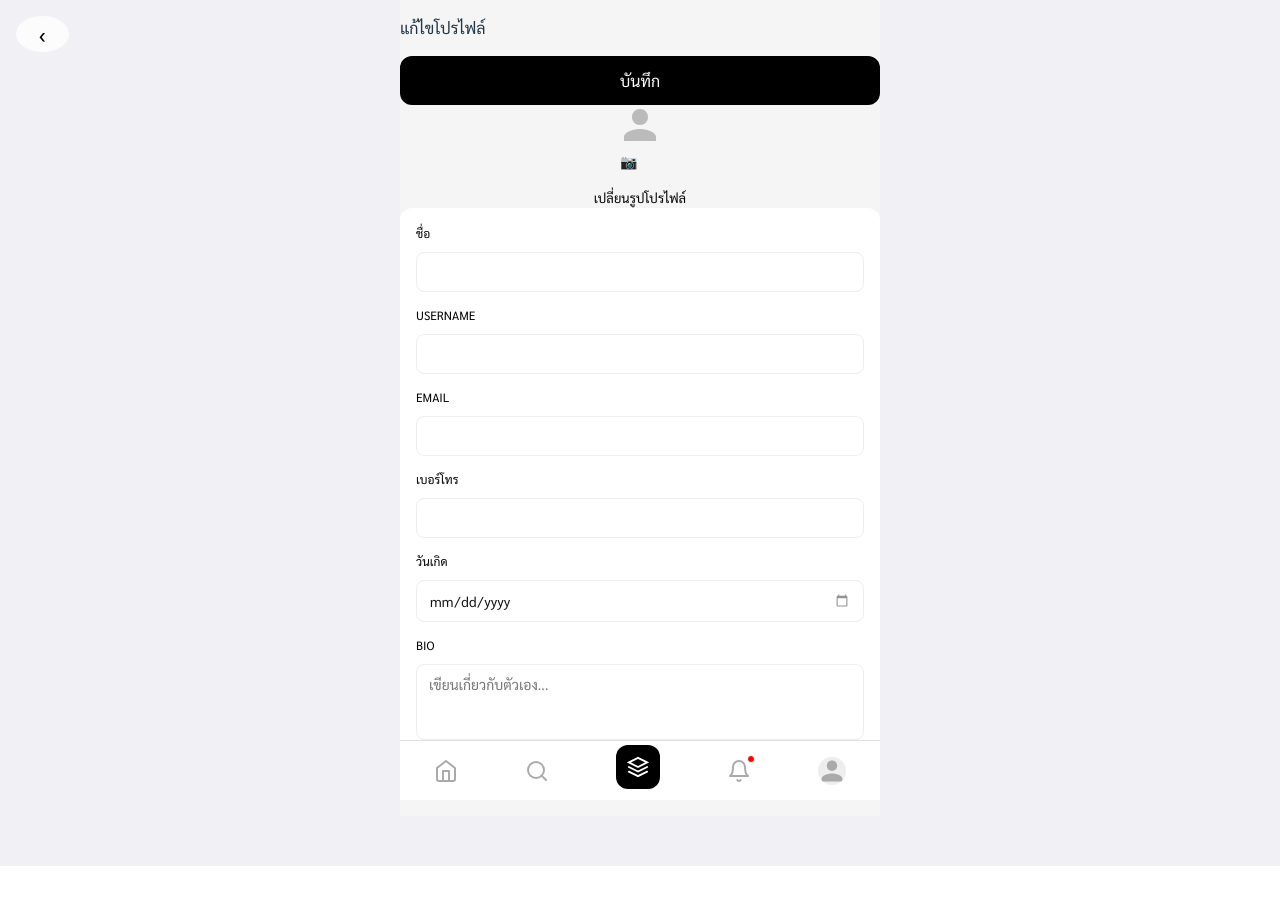
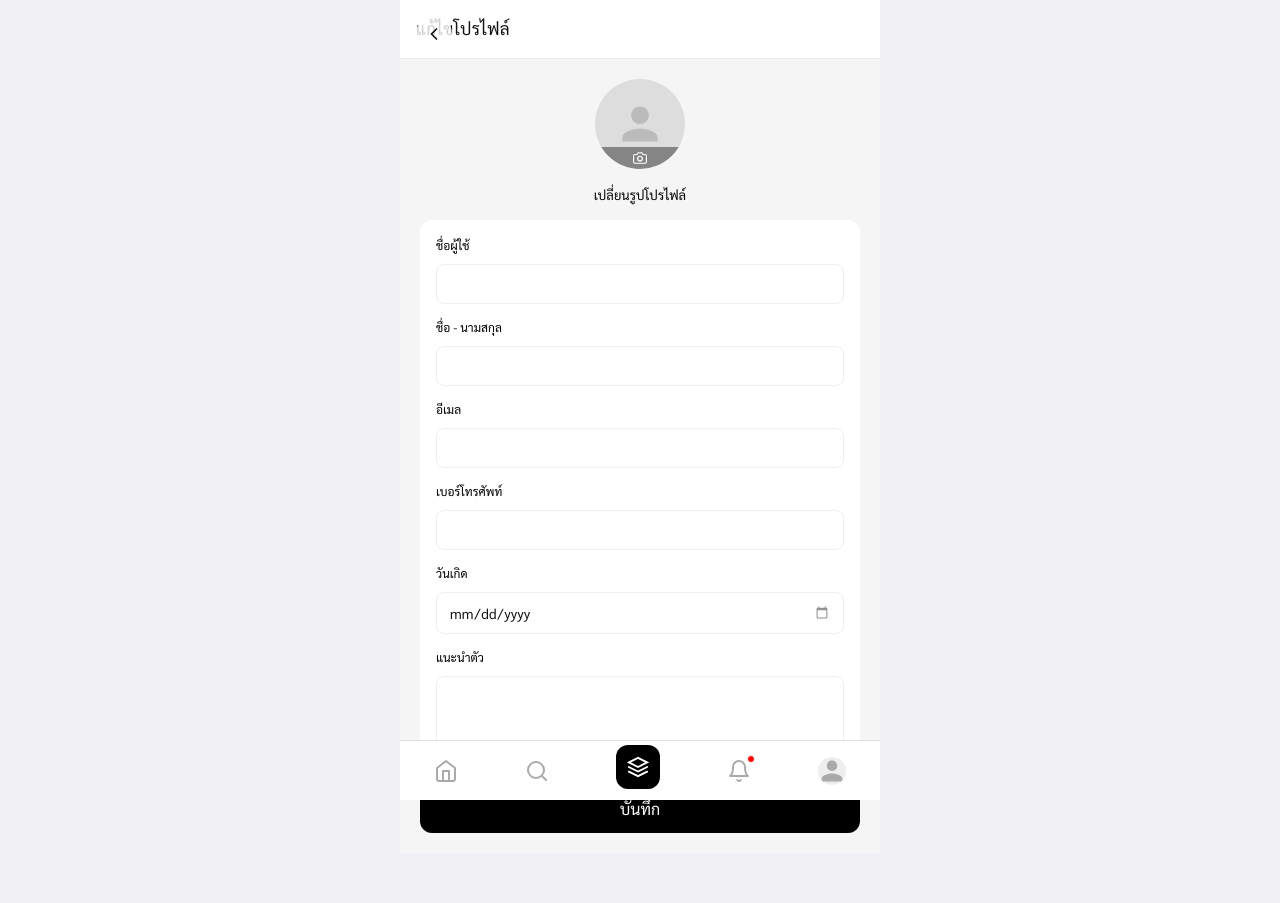
Before and after one commit to llitsbeyourbet/UWM, a React (Vite) app: page /edit-profile in a window 1280 px wide. Before the commit the page ends 866 px from the top, so only its background shows below. Built offline with nearby package versions, Linux system fonts and the light colour scheme; no server answers; sample sign-in values are in the browser's storage.

Commit message:
old edit profile

```diff
--- a/frontend/pages/EditProfile.jsx
+++ b/frontend/pages/EditProfile.jsx
@@ -1,7 +1,7 @@
+import API_URL from "../config";
 import { useEffect, useState } from "react";
 import { useNavigate } from "react-router-dom";
 import "./EditProfile.css";
-import API_URL from "../config";
 
 function EditProfile() {
   const navigate = useNavigate();
@@ -11,18 +11,24 @@ function EditProfile() {
   const [phone, setPhone] = useState("");
   const [birthdate, setBirthdate] = useState("");
   const [bio, setBio] = useState("");
+  const [profileImage, setProfileImage] = useState(null);
   const [preview, setPreview] = useState(null);
-  const [profileImageFilename, setProfileImageFilename] = useState(null);
   const [loading, setLoading] = useState(false);
 
   useEffect(() => {
     const fetchUser = async () => {
       const token = localStorage.getItem("token");
+      if (!token) {
+        navigate("/login");
+        return;
+      }
+
       try {
         const res = await fetch(`${API_URL}/api/auth/me`, {
           headers: { Authorization: `Bearer ${token}` },
         });
         const data = await res.json();
+
         setUsername(data.username || "");
         setName(data.name || "");
         setEmail(data.email || "");
@@ -30,17 +36,17 @@ function EditProfile() {
         setBirthdate(data.birthdate || "");
         setBio(data.bio || "");
         if (data.profileImage) {
-          // 👈 แก้ตรงนี้
           setPreview(data.profileImage);
         }
       } catch (err) {
         console.log(err);
       }
     };
+
     fetchUser();
   }, []);
 
-  const handleImage = async (e) => {
+  const handleImageChange = async (e) => {
     const file = e.target.files[0];
     if (!file) return;
 
@@ -55,7 +61,7 @@ function EditProfile() {
         body: formData,
       });
       const data = await res.json();
-      setProfileImageFilename(data.filename);
+      setProfileImage(data.filename);
     } catch (err) {
       console.log(err);
     }
@@ -63,6 +69,8 @@ function EditProfile() {
 
   const handleSave = async () => {
     const token = localStorage.getItem("token");
+    if (!token) return;
+
     setLoading(true);
     try {
       const res = await fetch(`${API_URL}/api/auth/update`, {
@@ -77,15 +85,28 @@ function EditProfile() {
           phone,
           birthdate,
           bio,
-          ...(profileImageFilename && { profileImage: profileImageFilename }),
+          profileImage,
         }),
       });
 
       const data = await res.json();
+
       if (!res.ok) {
         alert(data.message || "เกิดข้อผิดพลาด");
         return;
       }
+
+      // อัปเดต localStorage
+      const user = JSON.parse(localStorage.getItem("user"));
+      localStorage.setItem("user", JSON.stringify({
+        ...user,
+        username,
+        name,
+        phone,
+        birthdate,
+        bio,
+        profileImage: profileImage || user.profileImage,
+      }));
 
       alert("บันทึกสำเร็จ");
       navigate("/profile");
@@ -98,54 +119,55 @@ function EditProfile() {
 
   return (
     <div className="edit-profile-page">
-      <div className="edit-profile-header">
-        <button className="back-btn" onClick={() => navigate(-1)}>‹</button>
-        <p className="edit-profile-title">แก้ไขโปรไฟล์</p>
-        <button className="save-btn" onClick={handleSave} disabled={loading}>
-          {loading ? "..." : "บันทึก"}
-        </button>
+      <div className="edit-header">
+        <div className="back-btn" onClick={() => navigate(-1)}>
+          <svg width="20" height="20" viewBox="0 0 24 24" fill="none" stroke="#111" strokeWidth="2" strokeLinecap="round">
+            <polyline points="15 18 9 12 15 6"/>
+          </svg>
+        </div>
+        <p className="edit-title">แก้ไขโปรไฟล์</p>
       </div>
 
-      <div className="edit-profile-content">
-        {/* Avatar */}
+      <div className="edit-content">
+
         <div className="avatar-section">
-          <div className="avatar-wrap">
+          <label className="avatar-wrapper" htmlFor="avatarInput">
             {preview ? (
               <img src={preview} alt="avatar" className="avatar-img" />
             ) : (
-              <div className="avatar-placeholder">
-                <svg width="40" height="40" viewBox="0 0 24 24" fill="#bbb">
-                  <path d="M12 12c2.7 0 4.8-2.1 4.8-4.8S14.7 2.4 12 2.4 7.2 4.5 7.2 7.2 9.3 12 12 12zm0 2.4c-3.2 0-9.6 1.6-9.6 4.8v2.4h19.2v-2.4c0-3.2-6.4-4.8-9.6-4.8z"/>
-                </svg>
-              </div>
+              <svg width="44" height="44" viewBox="0 0 24 24" fill="#bbb">
+                <path d="M12 12c2.7 0 4.8-2.1 4.8-4.8S14.7 2.4 12 2.4 7.2 4.5 7.2 7.2 9.3 12 12 12zm0 2.4c-3.2 0-9.6 1.6-9.6 4.8v2.4h19.2v-2.4c0-3.2-6.4-4.8-9.6-4.8z"/>
+              </svg>
             )}
-            <label className="avatar-edit-btn">
-              📷
-              <input type="file" accept="image/*" onChange={handleImage} hidden />
-            </label>
-          </div>
+            <div className="avatar-overlay">
+              <svg width="14" height="14" viewBox="0 0 24 24" fill="none" stroke="#fff" strokeWidth="2" strokeLinecap="round">
+                <path d="M23 19a2 2 0 0 1-2 2H3a2 2 0 0 1-2-2V8a2 2 0 0 1 2-2h4l2-3h6l2 3h4a2 2 0 0 1 2 2z"/>
+                <circle cx="12" cy="13" r="4"/>
+              </svg>
+            </div>
+          </label>
+          <input id="avatarInput" type="file" accept="image/*" onChange={handleImageChange} hidden />
           <p className="change-photo-text">เปลี่ยนรูปโปรไฟล์</p>
         </div>
 
-        {/* Form */}
         <div className="edit-form">
           <div className="form-group">
-            <label>ชื่อ</label>
+            <label>ชื่อผู้ใช้</label>
+            <input type="text" value={username} onChange={(e) => setUsername(e.target.value)} />
+          </div>
+
+          <div className="form-group">
+            <label>ชื่อ - นามสกุล</label>
             <input type="text" value={name} onChange={(e) => setName(e.target.value)} />
           </div>
 
           <div className="form-group">
-            <label>USERNAME</label>
-            <input type="text" value={username} onChange={(e) => setUsername(e.target.value)} />
-          </div>
-
-          <div className="form-group">
-            <label>EMAIL</label>
+            <label>อีเมล</label>
             <input type="email" value={email} disabled className="disabled-input" />
           </div>
 
           <div className="form-group">
-            <label>เบอร์โทร</label>
+            <label>เบอร์โทรศัพท์</label>
             <input type="tel" value={phone} onChange={(e) => setPhone(e.target.value)} />
           </div>
 
@@ -155,15 +177,14 @@ function EditProfile() {
           </div>
 
           <div className="form-group">
-            <label>BIO</label>
-            <textarea
-              rows={3}
-              value={bio}
-              onChange={(e) => setBio(e.target.value)}
-              placeholder="เขียนเกี่ยวกับตัวเอง..."
-            />
+            <label>แนะนำตัว</label>
+            <textarea value={bio} onChange={(e) => setBio(e.target.value)} rows={3} />
           </div>
         </div>
+
+        <button className="save-btn" onClick={handleSave} disabled={loading}>
+          {loading ? "กำลังบันทึก..." : "บันทึก"}
+        </button>
       </div>
     </div>
   );
```
